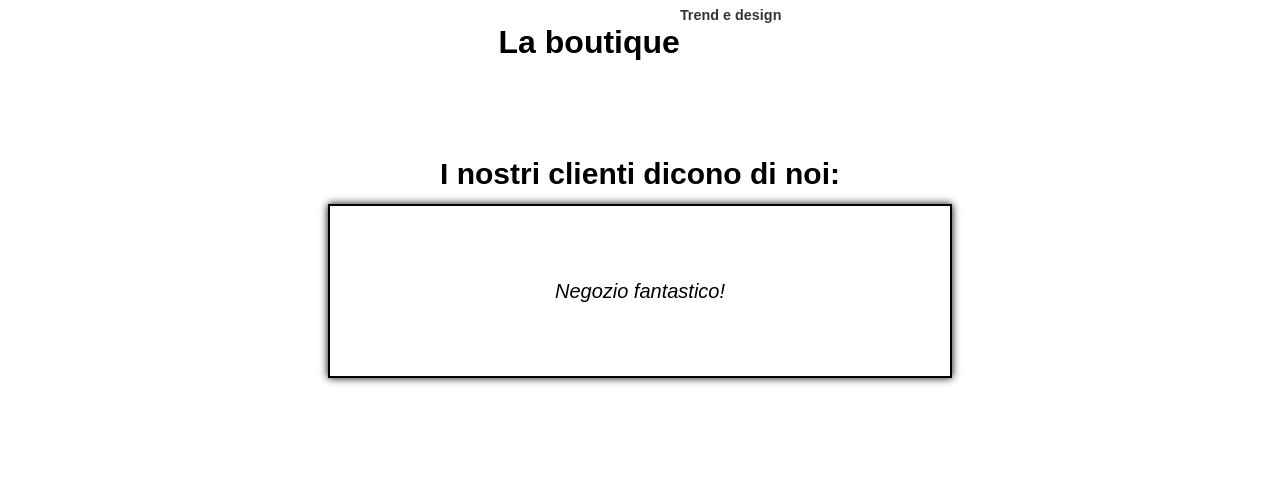
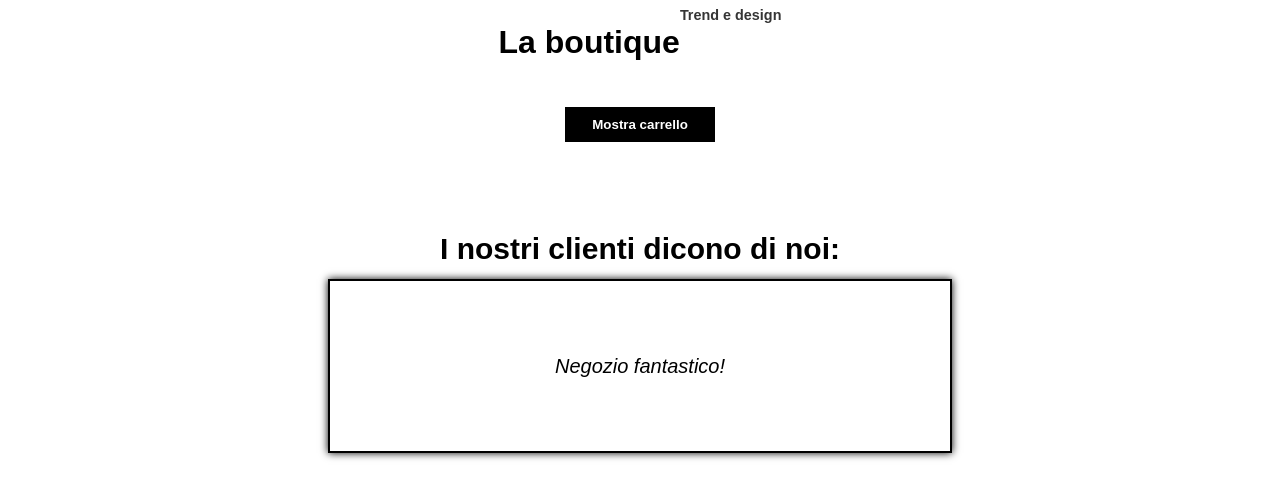
Before and after one commit to rebecca-xm/la-boutique, a plain HTML site: page index.html in a window 1280 px wide. Shown: the part 404-902 px from the top of the page. Before the commit the page ends 869 px from the top, so only its background shows below. Drawn offline with Linux system fonts and the light colour scheme; no server answers; a web font is replaced by a local one.

Commit message:
feat: aggiunta funzione mostra carrello

```diff
--- a/css/style.css
+++ b/css/style.css
@@ -101,6 +101,18 @@ strong {
   cursor: pointer;
 }
 
+.showCartBtn {
+  width: 150px;
+  align-self: center;
+  margin: 20px 0;
+  border: 0;
+  background-color: black;
+  padding: 10px 5px;
+  cursor: pointer;
+  font-weight: bold;
+  color: white;
+}
+
 /* WRAPPERS */
 
 .wrapper__titles {
@@ -201,3 +213,8 @@ strong {
   align-items: center;
   justify-content: center;
 }
+
+/* .sideViewAnim {
+  transform: translateX(120%);
+  transition: all 1s;
+} */
--- a/index.html
+++ b/index.html
@@ -28,6 +28,7 @@
       <h2>La boutique</h2>
       <h4>Trend e design</h4>
     </div>
+    <button class="showCartBtn">Mostra carrello</button>
     <div class="wrapper__products">
       <!-- <div class="product">
           <img
--- a/js/script.js
+++ b/js/script.js
@@ -69,6 +69,20 @@ function renderProducts(listItems) {
   });
 }
 
+// FUNZIONE MOSTRA CARRELLO
+function handleShowCartBtn() {
+  showCartBtn.setAttribute("disabled", true);
+  document
+  .querySelectorAll(".product")
+  .forEach(product => wrapperProducts.removeChild(product));
+
+  renderProducts(JSON.parse(localStorageTot) || cartList);
+
+  // setTimeout(() => {
+  //   wrapperProducts.classList.remove("sideVireAnim");
+  // }, 1000);
+}
+
 // Async await
 const getProductsList = async () => {
   const res = await fetch("https://fakestoreapi.com/products");
@@ -94,6 +108,7 @@ const localStorageTot = localStorage.getItem("totCartitems");
 const cartBtn = document.querySelector(".cartBtn");
 const cartProductsNum = document.querySelector(".cartProductsNum");
 const clearCartBtn = document.querySelector(".clearCart");
+const showCartBtn = document.querySelector(".showCartBtn");
 
 // Flusso generale
 const parsedTotCardItemsLen =
@@ -140,3 +155,6 @@ function loop() {
     setTimeout(loop, 2000);
 }
 loop();
+
+// MOSTRA CARRELLO
+showCartBtn.addEventListener("click", handleShowCartBtn);
```
